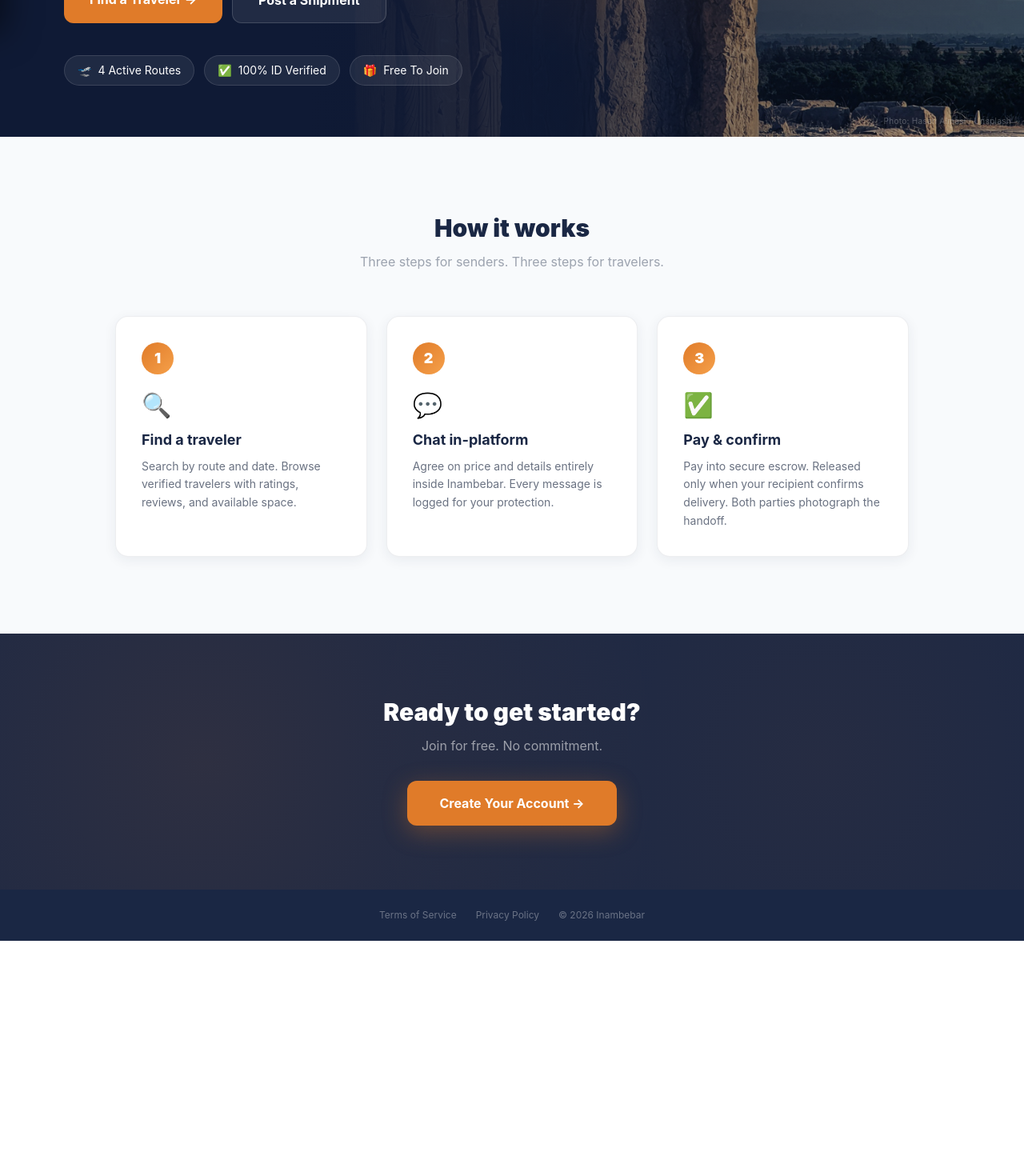
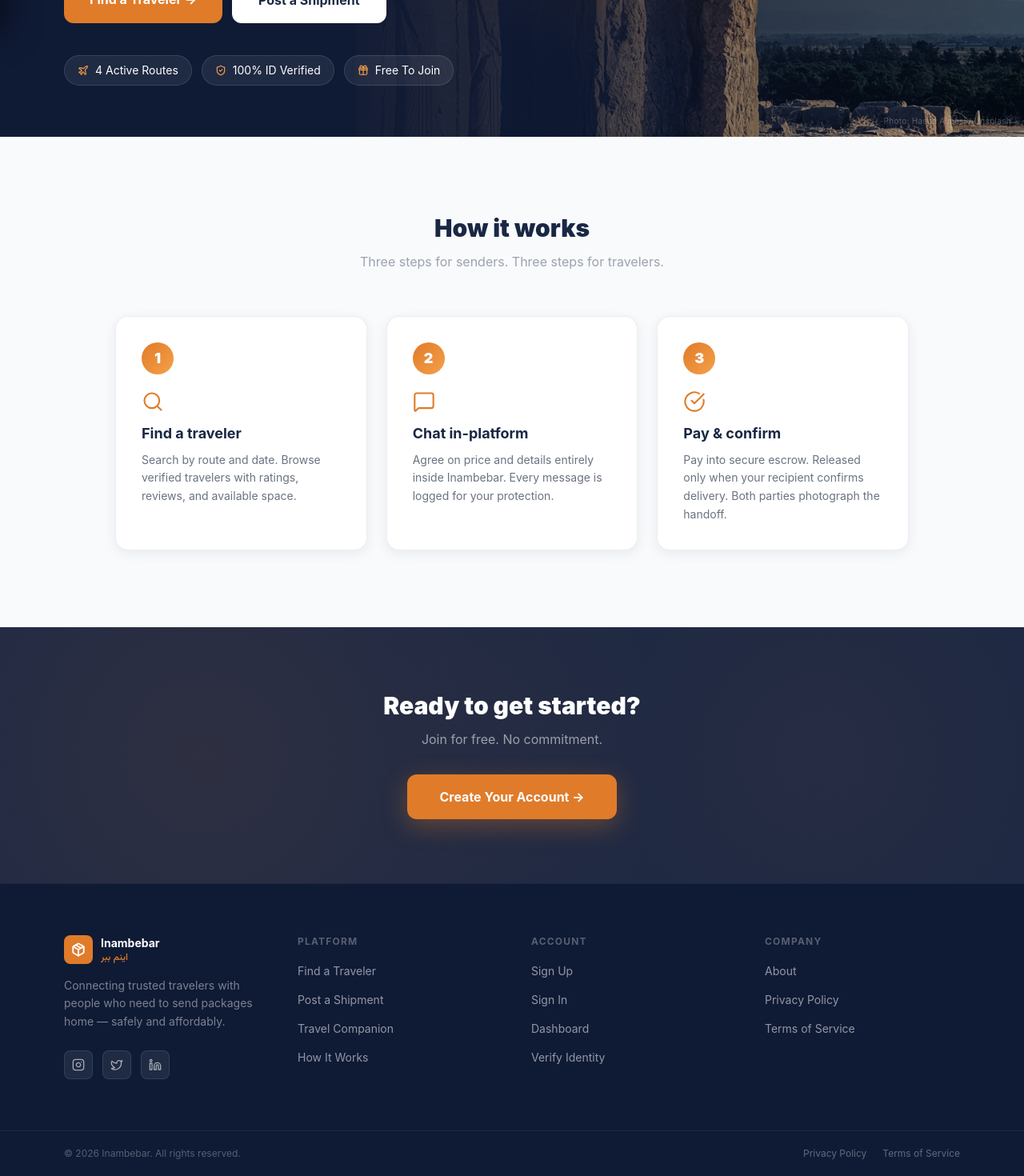
Before and after one commit to vambamdan/inambebar-platform, a Next.js app: page / in a window 1280 px wide. Shown: the part 686-2156 px from the top of the page at 80% size. Before the commit the page ends 1862 px from the top, so only its background shows below. Built offline with nearby package versions, Linux system fonts and the light colour scheme; no server answers.

Commit message:
redesign-icons-blur-buttons-footer
Co-Authored-By: Claude Sonnet 4.6 <noreply@anthropic.com>

```diff
--- a/app/layout.js
+++ b/app/layout.js
@@ -1,5 +1,6 @@
 import './globals.css'
 import Navbar from '@/components/Navbar'
+import Footer from '@/components/Footer'
 import AirportStatusWidget from '@/components/AirportStatusWidget'
 import { LanguageProvider } from '@/lib/LanguageContext'
 
@@ -23,6 +24,7 @@ export default function RootLayout({ children }) {
           <main className="min-h-screen pt-16">
             {children}
           </main>
+          <Footer />
         </LanguageProvider>
       </body>
     </html>
--- a/app/page.js
+++ b/app/page.js
@@ -1,11 +1,18 @@
 'use client'
 import Link from 'next/link'
 import { useLanguage } from '@/lib/LanguageContext'
+import { Search, MessageSquare, CheckCircle, Plane, ShieldCheck, Gift, Lock } from 'lucide-react'
 
 const STEPS = [
-  { icon: '🔍', titleKey: 'step1Title', descKey: 'step1Desc' },
-  { icon: '💬', titleKey: 'step2Title', descKey: 'step2Desc' },
-  { icon: '✅', titleKey: 'step3Title', descKey: 'step3Desc' },
+  { Icon: Search,        titleKey: 'step1Title', descKey: 'step1Desc' },
+  { Icon: MessageSquare, titleKey: 'step2Title', descKey: 'step2Desc' },
+  { Icon: CheckCircle,   titleKey: 'step3Title', descKey: 'step3Desc' },
+]
+
+const STAT_PILLS = (t) => [
+  { Icon: Plane,        label: `4 ${t.activeRoutes}` },
+  { Icon: ShieldCheck,  label: `100% ${t.idVerified}` },
+  { Icon: Gift,         label: t.freeToJoin },
 ]
 
 export default function Home() {
@@ -17,12 +24,9 @@ export default function Home() {
 
       {/* ── HERO ─────────────────────────────────────────────── */}
       <div className="relative overflow-hidden flex items-center"
-           style={{
-             minHeight: 'calc(100vh - 4rem)',
-             background: '#0F1A35',
-           }}>
+           style={{ minHeight: 'calc(100vh - 4rem)', background: '#0F1A35' }}>
 
-        {/* Persepolis photo — anchored right, fills full height */}
+        {/* Persepolis photo */}
         <div className="absolute inset-0 pointer-events-none"
              style={{
                backgroundImage: 'url(/persepolis.jpg)',
@@ -31,13 +35,13 @@ export default function Home() {
                backgroundRepeat: 'no-repeat',
              }} />
 
-        {/* Navy gradient overlay — strong left, fade to transparent right */}
+        {/* Navy gradient overlay */}
         <div className="absolute inset-0 pointer-events-none"
              style={{
                background: 'linear-gradient(to right, #0F1A35 0%, #0F1A35 30%, rgba(15,26,53,0.85) 55%, rgba(15,26,53,0.4) 75%, rgba(15,26,53,0.15) 100%)',
              }} />
 
-        {/* Subtle amber vignette around the doorway glow area */}
+        {/* Amber doorway glow */}
         <div className="absolute inset-0 pointer-events-none"
              style={{
                background: 'radial-gradient(ellipse at 72% 55%, rgba(224,123,41,0.12) 0%, transparent 45%)',
@@ -46,7 +50,7 @@ export default function Home() {
         <div className="max-w-6xl mx-auto px-4 py-16 w-full">
           <div className="grid md:grid-cols-2 gap-12 items-center">
 
-            {/* LEFT — Copy (becomes RIGHT in RTL via grid flip) */}
+            {/* LEFT — Copy */}
             <div className={`text-center ${isFa ? 'md:text-right' : 'md:text-left'}`}>
 
               {/* Badge */}
@@ -74,7 +78,6 @@ export default function Home() {
                 </span>
               </h1>
 
-              {/* Bilingual sub-line */}
               <p className="text-xl mb-4 animate-fade-up delay-2"
                  style={{
                    color: 'rgba(255,255,255,0.55)',
@@ -88,7 +91,7 @@ export default function Home() {
                 {t.heroDesc}
               </p>
 
-              {/* CTAs — justify-start adapts automatically to RTL flex direction */}
+              {/* CTAs */}
               <div className="flex flex-col sm:flex-row gap-3 justify-center md:justify-start mb-10 animate-fade-up delay-3">
                 <Link href="/trips"
                   className="btn-primary px-8 py-4 rounded-xl text-white font-bold text-base text-center"
@@ -97,56 +100,53 @@ export default function Home() {
                 </Link>
                 <Link href="/requests"
                   className="btn-secondary px-8 py-4 rounded-xl font-bold text-base text-center"
-                  style={{background: 'rgba(255,255,255,0.08)', color: 'white', border: '1px solid rgba(255,255,255,0.15)'}}>
+                  style={{background: 'white', color: '#1A2744', border: '1px solid rgba(255,255,255,0.9)'}}>
                   {t.postShipmentBtn}
                 </Link>
               </div>
 
               {/* Stat pills */}
               <div className="flex flex-wrap gap-3 justify-center md:justify-start animate-fade-up delay-4">
-                {[
-                  {icon: '🛫', label: `4 ${t.activeRoutes}`},
-                  {icon: '✅', label: `100% ${t.idVerified}`},
-                  {icon: '🎁', label: t.freeToJoin},
-                ].map(s => (
-                  <div key={s.label}
+                {STAT_PILLS(t).map(({ Icon, label }) => (
+                  <div key={label}
                        className="flex items-center gap-2 px-4 py-2 rounded-full"
                        style={{background: 'rgba(255,255,255,0.07)', border: '1px solid rgba(255,255,255,0.12)'}}>
-                    <span className="text-sm">{s.icon}</span>
-                    <span className="text-white text-sm">{s.label}</span>
+                    <Icon size={14} color="#F5A04A" />
+                    <span className="text-white text-sm">{label}</span>
                   </div>
                 ))}
               </div>
             </div>
 
-            {/* RIGHT — Three floating feature cards (desktop only) */}
+            {/* RIGHT — Floating cards */}
             <div className="hidden md:flex flex-col items-end gap-4 animate-fade-up delay-3" dir="ltr">
 
-              {/* ── CARD 1: Match ──────────────────────────────── */}
+              {/* Match pill */}
               <div className="flex items-center gap-2 px-3 py-1.5 rounded-full text-xs font-semibold self-end"
                    style={{background: 'rgba(110,231,183,0.12)', color: '#6EE7B7', border: '1px solid rgba(110,231,183,0.25)'}}>
                 <span className="w-1.5 h-1.5 rounded-full bg-green-400 animate-pulse" />
                 {t.newMatchFound}
               </div>
 
+              {/* Card 1: Match */}
               <div className="animate-float w-full max-w-xs rounded-2xl p-5 shadow-2xl"
-                   style={{background: 'rgba(255,255,255,0.06)', border: '1px solid rgba(255,255,255,0.1)', backdropFilter: 'blur(20px)'}}>
+                   style={{background: 'rgba(255,255,255,0.06)', border: '1px solid rgba(255,255,255,0.1)', backdropFilter: 'blur(20px)', WebkitBackdropFilter: 'blur(20px)'}}>
                 <div className="flex items-center justify-between mb-4">
                   <div className="text-sm font-bold text-white flex items-center gap-2">
-                    <span>🇮🇷</span>
+                    <span>IKA</span>
                     <span style={{color: 'rgba(255,255,255,0.35)'}}>→</span>
-                    <span>🇨🇦</span>
-                    <span className="ml-1">Tehran → Toronto</span>
+                    <span>YYZ</span>
+                    <span className="ml-1 text-xs font-normal" style={{color: 'rgba(255,255,255,0.6)'}}>Tehran → Toronto</span>
                   </div>
                   <span className="text-xs px-2 py-0.5 rounded-full font-semibold"
-                        style={{background: 'rgba(110,231,183,0.15)', color: '#6EE7B7'}}>✓ Verified</span>
+                        style={{background: 'rgba(110,231,183,0.15)', color: '#6EE7B7'}}>Verified</span>
                 </div>
                 <div className="flex items-center gap-3 mb-4">
                   <div className="w-10 h-10 rounded-full flex items-center justify-center font-black text-lg text-white flex-shrink-0"
                        style={{background: 'linear-gradient(135deg, #E07B29, #F5A04A)'}}>A</div>
                   <div>
                     <div className="font-semibold text-white text-sm">Ali H.</div>
-                    <div className="text-xs" style={{color: 'rgba(255,255,255,0.45)'}}>⭐ 4.9 · 23 trips</div>
+                    <div className="text-xs" style={{color: 'rgba(255,255,255,0.45)'}}>4.9 · 23 trips</div>
                   </div>
                 </div>
                 <div className="grid grid-cols-2 gap-2 mb-4">
@@ -166,28 +166,26 @@ export default function Home() {
                 </Link>
               </div>
 
-              {/* ── CARD 2: Chat preview ───────────────────────── */}
+              {/* Card 2: Chat */}
               <div className="animate-float-2 w-full max-w-xs rounded-2xl p-4 shadow-xl"
-                   style={{background: 'rgba(255,255,255,0.05)', border: '1px solid rgba(255,255,255,0.08)', backdropFilter: 'blur(20px)'}}>
+                   style={{background: 'rgba(255,255,255,0.05)', border: '1px solid rgba(255,255,255,0.08)', backdropFilter: 'blur(20px)', WebkitBackdropFilter: 'blur(20px)'}}>
                 <div className="flex items-center justify-between mb-3">
                   <div className="flex items-center gap-1.5">
-                    <span className="text-sm">💬</span>
+                    <MessageSquare size={13} color="white" />
                     <span className="text-white text-xs font-bold">{t.chatLabel}</span>
                   </div>
-                  <span className="text-xs px-2 py-0.5 rounded-full font-medium"
+                  <span className="flex items-center gap-1 text-xs px-2 py-0.5 rounded-full font-medium"
                         style={{background: 'rgba(110,231,183,0.12)', color: '#6EE7B7'}}>
-                    🔒 {t.chatEncrypted}
+                    <Lock size={10} /> {t.chatEncrypted}
                   </span>
                 </div>
                 <div className="space-y-2">
-                  {/* Sender bubble */}
                   <div className="flex justify-end">
                     <div className="text-xs px-3 py-2 rounded-xl rounded-br-sm"
                          style={{background: '#E07B29', color: 'white', maxWidth: '85%'}}>
                       {t.chatMsg1}
                     </div>
                   </div>
-                  {/* Traveler reply */}
                   <div className="flex justify-start items-end gap-1.5">
                     <div className="w-5 h-5 rounded-full flex items-center justify-center text-xs font-black text-white flex-shrink-0"
                          style={{background: 'linear-gradient(135deg, #E07B29, #F5A04A)'}}>A</div>
@@ -196,7 +194,6 @@ export default function Home() {
                       {t.chatMsg2}
                     </div>
                   </div>
-                  {/* Sender follow-up */}
                   <div className="flex justify-end">
                     <div className="text-xs px-3 py-2 rounded-xl rounded-br-sm"
                          style={{background: '#E07B29', color: 'white', maxWidth: '85%'}}>
@@ -206,12 +203,14 @@ export default function Home() {
                 </div>
               </div>
 
-              {/* ── CARD 3: Escrow / delivery confirmed ────────── */}
+              {/* Card 3: Delivery */}
               <div className="animate-float-3 w-full max-w-[280px] rounded-2xl p-4 shadow-xl"
-                   style={{background: 'rgba(255,255,255,0.05)', border: '1px solid rgba(255,255,255,0.08)', backdropFilter: 'blur(20px)'}}>
+                   style={{background: 'rgba(255,255,255,0.05)', border: '1px solid rgba(255,255,255,0.08)', backdropFilter: 'blur(20px)', WebkitBackdropFilter: 'blur(20px)'}}>
                 <div className="flex items-center gap-3 mb-3">
-                  <div className="w-9 h-9 rounded-full flex items-center justify-center text-lg flex-shrink-0"
-                       style={{background: 'rgba(110,231,183,0.15)'}}>✅</div>
+                  <div className="w-9 h-9 rounded-full flex items-center justify-center flex-shrink-0"
+                       style={{background: 'rgba(110,231,183,0.15)'}}>
+                    <CheckCircle size={18} color="#6EE7B7" />
+                  </div>
                   <div>
                     <div className="text-white text-xs font-bold">{t.packageDelivered}</div>
                     <div className="text-xs" style={{color: 'rgba(255,255,255,0.45)'}}>$42 → Ali H.</div>
@@ -228,7 +227,6 @@ export default function Home() {
               </div>
 
             </div>
-
           </div>
         </div>
 
@@ -247,7 +245,7 @@ export default function Home() {
             <p style={{color: '#9CA3AF'}}>{t.howItWorksDesc}</p>
           </div>
           <div className="grid md:grid-cols-3 gap-6">
-            {STEPS.map((step, i) => (
+            {STEPS.map(({ Icon, titleKey, descKey }, i) => (
               <div key={i}
                    className="bg-white rounded-2xl p-8 card-hover cursor-default"
                    style={{border: '1px solid rgba(26,39,68,0.08)', boxShadow: '0 4px 16px rgba(26,39,68,0.07)'}}>
@@ -255,9 +253,11 @@ export default function Home() {
                      style={{background: 'linear-gradient(135deg, #E07B29, #F5A04A)'}}>
                   {i + 1}
                 </div>
-                <div className="text-3xl mb-3">{step.icon}</div>
-                <h3 className="font-bold text-lg mb-2" style={{color: '#1A2744'}}>{t[step.titleKey]}</h3>
-                <p className="text-gray-500 text-sm leading-relaxed">{t[step.descKey]}</p>
+                <div className="mb-3">
+                  <Icon size={28} color="#E07B29" strokeWidth={1.8} />
+                </div>
+                <h3 className="font-bold text-lg mb-2" style={{color: '#1A2744'}}>{t[titleKey]}</h3>
+                <p className="text-gray-500 text-sm leading-relaxed">{t[descKey]}</p>
               </div>
             ))}
           </div>
@@ -279,15 +279,6 @@ export default function Home() {
         </div>
       </div>
 
-      {/* ── FOOTER ───────────────────────────────────────────── */}
-      <div className="py-6 text-center" style={{background: '#1A2744'}}>
-        <div className="flex justify-center gap-6 text-xs" style={{color: 'rgba(255,255,255,0.35)'}}>
-          <Link href="/terms" className="hover:text-white transition-colors">Terms of Service</Link>
-          <Link href="/privacy" className="hover:text-white transition-colors">Privacy Policy</Link>
-          <span>© 2026 Inambebar</span>
-        </div>
-      </div>
-
     </div>
   )
 }
--- /dev/null
+++ b/components/Footer.js
@@ -0,0 +1,120 @@
+import Link from 'next/link'
+import { Package, Instagram, Twitter, Linkedin } from 'lucide-react'
+
+const NAV = [
+  {
+    heading: 'Platform',
+    links: [
+      { label: 'Find a Traveler', href: '/trips' },
+      { label: 'Post a Shipment', href: '/requests' },
+      { label: 'Travel Companion', href: '/companion' },
+      { label: 'How It Works', href: '/#how-it-works' },
+    ],
+  },
+  {
+    heading: 'Account',
+    links: [
+      { label: 'Sign Up', href: '/auth?tab=signup' },
+      { label: 'Sign In', href: '/auth' },
+      { label: 'Dashboard', href: '/dashboard' },
+      { label: 'Verify Identity', href: '/verify' },
+    ],
+  },
+  {
+    heading: 'Company',
+    links: [
+      { label: 'About', href: '/about' },
+      { label: 'Privacy Policy', href: '/privacy' },
+      { label: 'Terms of Service', href: '/terms' },
+    ],
+  },
+]
+
+const SOCIALS = [
+  { Icon: Instagram, href: '#', label: 'Instagram' },
+  { Icon: Twitter,   href: '#', label: 'X / Twitter' },
+  { Icon: Linkedin,  href: '#', label: 'LinkedIn' },
+]
+
+export default function Footer() {
+  return (
+    <footer style={{background: '#0F1A35', borderTop: '1px solid rgba(255,255,255,0.06)'}}>
+
+      {/* Main grid */}
+      <div className="max-w-6xl mx-auto px-4 py-16">
+        <div className="grid grid-cols-1 md:grid-cols-4 gap-12">
+
+          {/* Brand column */}
+          <div className="md:col-span-1">
+            <Link href="/" className="flex items-center gap-2.5 mb-4 group">
+              <div className="w-9 h-9 rounded-lg flex items-center justify-center flex-shrink-0"
+                   style={{background: '#E07B29'}}>
+                <Package size={18} color="white" strokeWidth={2.5} />
+              </div>
+              <div className="leading-tight">
+                <div className="font-bold text-sm text-white">Inambebar</div>
+                <div className="text-xs font-medium" style={{color: '#E07B29', fontFamily: "'Vazirmatn', sans-serif"}}>اینم ببر</div>
+              </div>
+            </Link>
+            <p className="text-sm leading-relaxed mb-6" style={{color: 'rgba(255,255,255,0.45)'}}>
+              Connecting trusted travelers with people who need to send packages home — safely and affordably.
+            </p>
+            <div className="flex items-center gap-3">
+              {SOCIALS.map(({ Icon, href, label }) => (
+                <a key={label} href={href} aria-label={label}
+                   className="w-9 h-9 rounded-lg flex items-center justify-center transition-all hover:scale-110"
+                   style={{
+                     background: 'rgba(255,255,255,0.07)',
+                     border: '1px solid rgba(255,255,255,0.1)',
+                   }}>
+                  <Icon size={16} color="rgba(255,255,255,0.6)" />
+                </a>
+              ))}
+            </div>
+          </div>
+
+          {/* Nav columns */}
+          {NAV.map(col => (
+            <div key={col.heading}>
+              <div className="text-xs font-bold uppercase tracking-widest mb-4"
+                   style={{color: 'rgba(255,255,255,0.3)'}}>
+                {col.heading}
+              </div>
+              <ul className="space-y-3">
+                {col.links.map(link => (
+                  <li key={link.label}>
+                    <Link href={link.href}
+                      className="text-sm transition-colors hover:text-white"
+                      style={{color: 'rgba(255,255,255,0.55)'}}>
+                      {link.label}
+                    </Link>
+                  </li>
+                ))}
+              </ul>
+            </div>
+          ))}
+
+        </div>
+      </div>
+
+      {/* Bottom bar */}
+      <div style={{borderTop: '1px solid rgba(255,255,255,0.06)'}}>
+        <div className="max-w-6xl mx-auto px-4 py-5 flex flex-col sm:flex-row items-center justify-between gap-3">
+          <p className="text-xs" style={{color: 'rgba(255,255,255,0.3)'}}>
+            © 2026 Inambebar. All rights reserved.
+          </p>
+          <div className="flex items-center gap-5">
+            {[['Privacy Policy', '/privacy'], ['Terms of Service', '/terms']].map(([label, href]) => (
+              <Link key={label} href={href}
+                className="text-xs transition-colors hover:text-white"
+                style={{color: 'rgba(255,255,255,0.35)'}}>
+                {label}
+              </Link>
+            ))}
+          </div>
+        </div>
+      </div>
+
+    </footer>
+  )
+}
--- a/package.json
+++ b/package.json
@@ -13,6 +13,7 @@
     "@supabase/auth-ui-react": "^0.4.7",
     "@supabase/auth-ui-shared": "^0.1.8",
     "@supabase/supabase-js": "^2.103.1",
+    "lucide-react": "^1.8.0",
     "next": "16.2.3",
     "react": "19.2.4",
     "react-dom": "19.2.4",
```
Also changed, not shown: components/Navbar.js (+22 -28 lines), 1 other file (tests, documents, lock files or other folders).
